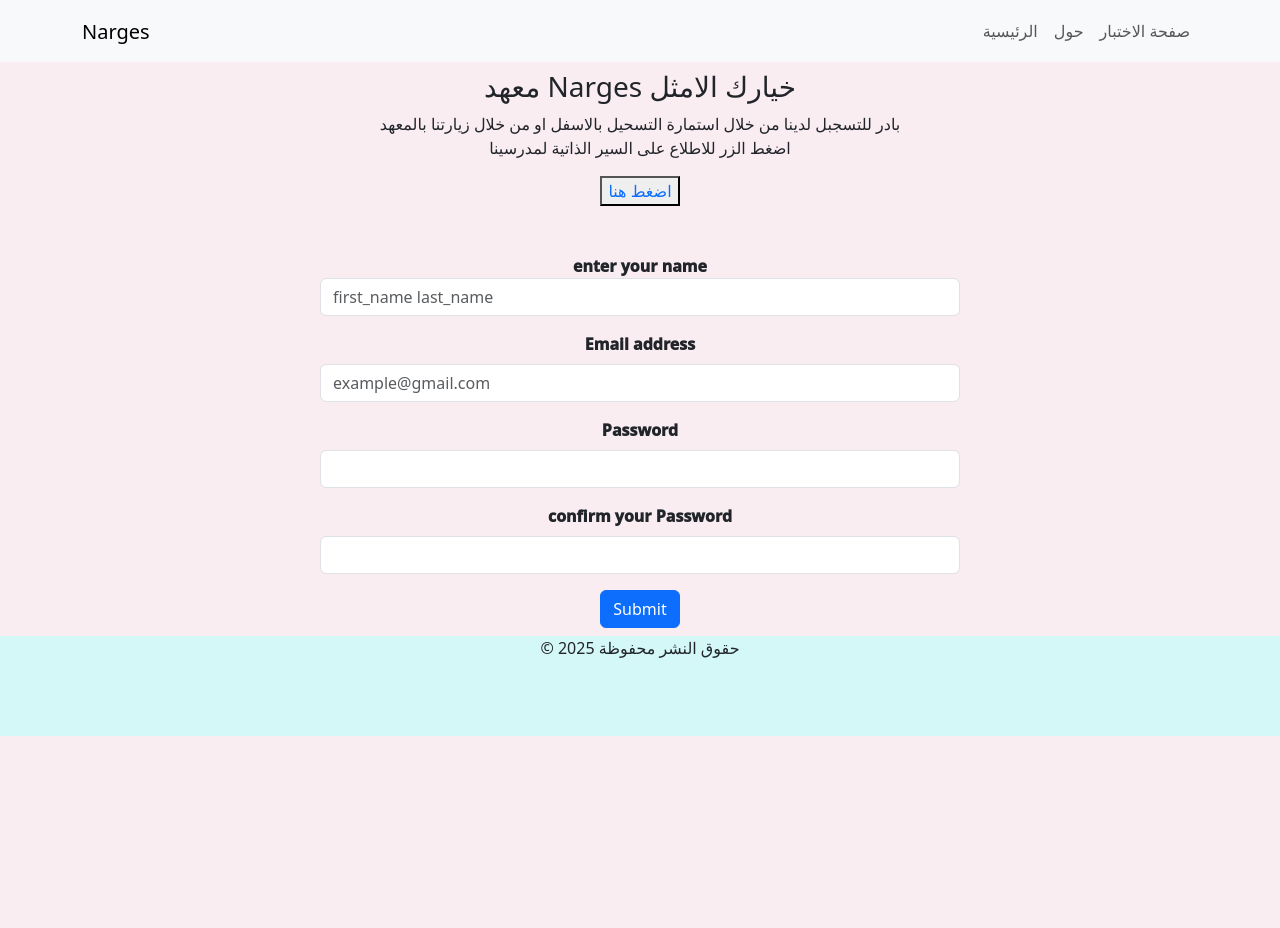
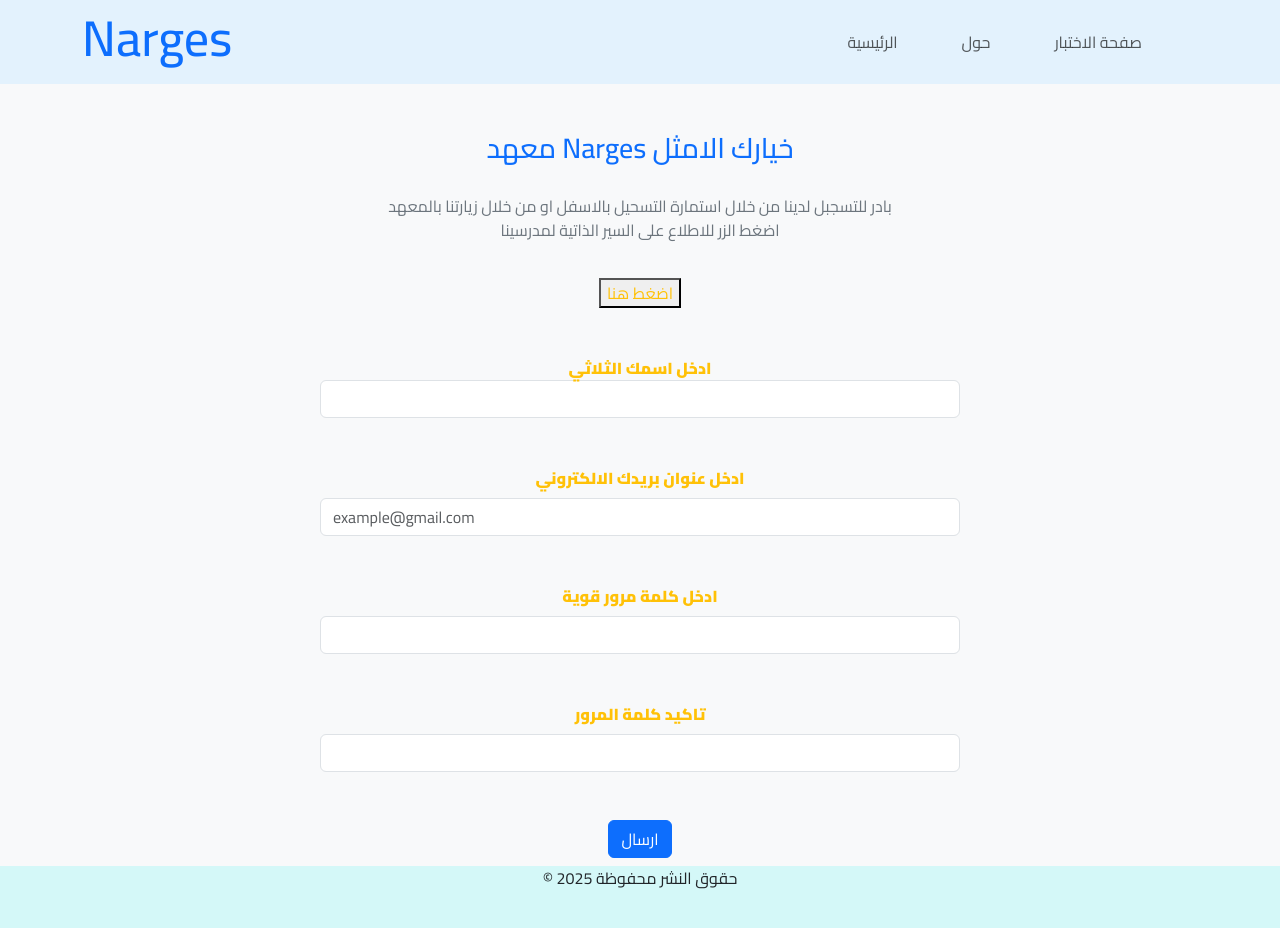
Before and after one commit to Batoulhrfosh/MY_FIRST_PROJECT, a plain HTML site: page index.html in a window 1280 px wide. Before the commit the page ends 800 px from the top, so only its background shows below. Drawn offline with nearby package versions, Linux system fonts and the light colour scheme.

Commit message:
modify appearance

```diff
--- a/index.html
+++ b/index.html
@@ -6,71 +6,75 @@
         <title></title>
         <meta name="description" content="">
         <meta name="viewport" content="width=device-width, initial-scale=1">
-        <link rel="stylesheet" href="khamsat_test.css" >
         <link href="https://cdn.jsdelivr.net/npm/bootstrap@5.3.8/dist/css/bootstrap.min.css" rel="stylesheet"
             integrity="sha384-sRIl4kxILFvY47J16cr9ZwB07vP4J8+LH7qKQnuqkuIAvNWLzeN8tE5YBujZqJLB" crossorigin="anonymous">
+            <link rel="preconnect" href="https://fonts.googleapis.com">
+            <link rel="preconnect" href="https://fonts.gstatic.com" crossorigin>
+            <link href="https://fonts.googleapis.com/css2?family=Cairo:wght@200..1000&display=swap" rel="stylesheet">
+                    <link rel="stylesheet" href="khamsat_test.css">
+
     </head>
-    <body style="direction: ltr;  background-color: rgb(249, 237, 242);" >
+    <body style="direction: ltr;  background-color: #f8f9fa;" >
         <!-- navbar -->
 
-                <nav class="navbar navbar-expand-lg navbar-light bg-light">
-                 <div class="container">
+                <nav class="navbar navbar-expand-lg navbar-light w-100" >
+                 <div class="container ">
 
-                    <h2><a class="navbar-brand" href="#"> Narges </a></h2>
+                    <h1><a class="navbar-brand " href="index.html" style="color: #0d6efd; font-size: 50px;"> Narges </a></h2>
                         <button class="navbar-toggler" type="button" data-bs-toggle="collapse" data-bs-target="#links">
                             <span class="navbar-toggler-icon"></span>
                         </button>
                         <div class="collapse navbar-collapse" id="links">
-                            <ul class="navbar-nav ms-auto">
-                                <li class="nav-item"> <a class="nav-link" href="index.html">الرئيسية</a> </li>
-                                <li class="nav-item"> <a class="nav-link" href="khamsatabout.html">حول</a> </li>
-                                <li class="nav-item"> <a class="nav-link"href="khamsatleveltest.html">صفحة الاختبار</a> </li>
+                            <ul class="navbar-nav ms-auto ">
+                                <li class="nav-item me-5"> <a class="nav-link" href="index.html">الرئيسية</a> </li>
+                                <li class="nav-item me-5"> <a class="nav-link" href="khamsatabout.html">حول</a> </li>
+                                <li class="nav-item me-5"> <a class="nav-link"href="khamsatleveltest.html">صفحة الاختبار</a> </li>
                             </ul>
 
                         </div>
                 </div>
                 </nav>
                 <!-- main section  -->
-                <div class=" w-50  mt-2 m-auto text-center mainSection">
-                    <h3>
+                <div class=" w-50  mt-5 m-auto text-center mainSection">
+                    <h3 style="color: #0d6efd;">
                         معهد Narges خيارك الامثل
                     </h3>
-                    <p>
+                    <p style="color: #6c757d; padding: 20px;">
                          بادر للتسجبل لدينا من خلال استمارة  التسحيل بالاسفل او من خلال زيارتنا بالمعهد
                          <br>
                          اضغط الزر للاطلاع على السير الذاتية لمدرسينا
                     </p>
-                    <button> <a href="cardsCvs.html" target="_blank" style="text-decoration: none;">اضغط هنا</a> </button>
+                    <button > <a href="cardsCvs.html" target="_blank" style="text-decoration: none; color: #ffc107;">اضغط هنا</a> </button>
 
                 </div>
                 <div class="w-50 mt-5 m-auto text-center">
                     <form id="myRegisterForm" novalidate>
-                        <div class="mb-3 ">
-                            <label class="form-text-label" for="exampleName" style="font-weight:1000;">enter your name </label>
-                            <input type="text" name="userName1" class="form-control" id="exampleName" pattern="[a-zA-Z ]+" placeholder="first_name last_name" required>
+                        <div class="mb-5 " style="color: #ffc107;">
+                            <label class="form-text-label" for="exampleName" style="font-weight:1000;">ادخل اسمك الثلاثي  </label>
+                            <input type="text" name="userName1" class="form-control" id="exampleName" pattern="[a-zA-Z ]+" placeholder="" required>
                             <!-- PATTERN : المحارف المقبولة الفراغ الاحرف كلا واشارة + يعني اكتر من حرف -->
                             <div class="invalid-feedback"> يجب ان يكون الاسم 3 محارف على الاقل </div>
 
                         </div>
-                        <div class="mb-3">
-                            <label for="exampleInputEmail1" class="form-label" style="font-weight:1000;">Email address</label>
+                        <div class="mb-5" style="color: #ffc107;">
+                            <label for="exampleInputEmail1" class="form-label" style="font-weight:1000;"> ادخل عنوان بريدك الالكتروني </label>
                             <input type="email" class="form-control" id="exampleInputEmail1" aria-describedby="emailHelp" placeholder="example@gmail.com" required>
                             <div class="invalid-feedback"> اكتب بريد الكتروني صالح </div>
                         </div>
-                        <div class="mb-3">
-                            <label for="exampleInputPassword1" class="form-label" style="font-weight:1000;">Password</label>
+                        <div class="mb-5" style="color: #ffc107;">
+                            <label for="exampleInputPassword1" class="form-label" style="font-weight:1000;">  ادخل كلمة مرور قوية</label>
                             <input type="password" class="form-control" id="exampleInputPassword1" minlength="8" required>
-                            <div class="invalid-feedback">يجب الا يقل عدد المحارف عن 8احرف </div>
+                            <div class="invalid-feedback"> كلمة المرور يجب أن تحتوي على 8 أحرف على الأقل </div>
 
                         </div>
-                        <div class="mb-3">
-                            <label for="confirmPassword1" class="form-label" style="font-weight:1000;">confirm your Password</label>
+                        <div class="mb-5" style="color: #ffc107;">
+                            <label for="confirmPassword1" class="form-label" style="font-weight:1000;"> تاكيد كلمة المرور </label>
                             <input type="password" class="form-control" id="confirmPassword1" required>
                             <div class="invalid-feedback">   لا يوجد تطابق     </div>
 
                         </div>
 
-                        <button type="submit" class="btn btn-primary">Submit</button>
+                        <button type="submit" class="btn btn-primary">ارسال </button>
 
                     </form>
 
--- a/khamsat_test.css
+++ b/khamsat_test.css
@@ -1,3 +1,9 @@
+body{
+
+  font-family: "Cairo", sans-serif;
+  font-optical-sizing: auto;
+  font-style: normal;
+}
 
 .links{
 list-style: none;
@@ -8,3 +14,22 @@ footer{
     background-color: rgb(212, 248, 248);
     height: 100px;
 }
+a:hover{
+    font-size: large;
+    color: #000;
+}
+.card ,.card-img-top{
+    border-radius: 40px;
+}
+.card:hover{
+transform: scale(1.1);
+box-shadow: 0 12px 6px rgba(0, 0, 0, 0.2);
+
+}
+.navbar{
+    position:sticky;
+    top: 0px;
+    left: 0px;
+
+       background-color: #e3f2fd;
+}
```
Also changed, not shown: cardsCvs.html (+14 -9 lines), khamsatabout.html (+11 -7 lines).
